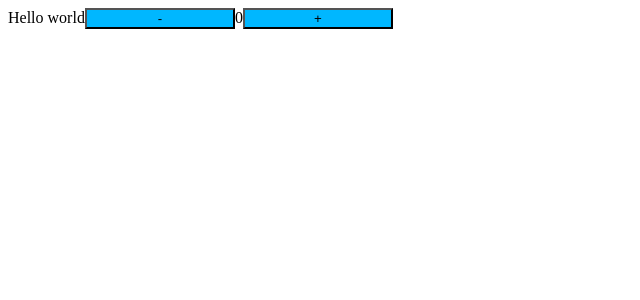
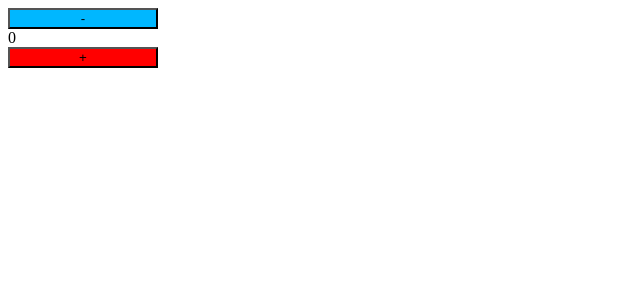
Before and after one commit to UralGuru/webpack-course, a React app: page / in a window 1280 px wide. Shown: the top 300 px of the page, without its empty margins (0-640 px from the left). Built offline with nearby package versions, Linux system fonts and the light colour scheme; the HTML template or start-up script is replaced by a standard one.

Commit message:
CssModules

```diff
--- /dev/null
+++ b/src/components/App.module.scss
@@ -0,0 +1,17 @@
+.button{
+    width: 150px;
+    background-color: #00b7ff;
+
+    &:hover{
+        background-color: #00eeff;
+    }
+};
+
+.redButton{
+    width: 150px;
+    background-color: #ff0000;
+
+    &:hover{
+        background-color: #8f0000;
+    }
+};
--- a/src/components/App.scss
+++ /dev/null
@@ -1,8 +0,0 @@
-button{
-    width: 150px;
-    background-color: #00b7ff;
-
-    &:hover{
-        background-color: #00eeff;
-    }
-}
--- a/src/components/App.tsx
+++ b/src/components/App.tsx
@@ -1,14 +1,16 @@
 import { useState } from "react";
-import "./App.scss"
+import classes from "./App.module.scss"
 
 export const App = () => {
-    const [count, setCount] = useState<number>(0)
+  const [count, setCount] = useState<number>(0);
+
   return (
     <>
-        Hello world
-        <button onClick={()=>setCount(count-1)}>-</button>
-        {count}
-        <button onClick={()=>setCount(count+1)}>+</button>
+        <button className={classes.button} onClick={()=>setCount(count-1)}>-</button>
+
+        <div>{count}</div>
+
+        <button className={classes.redButton} onClick={()=>setCount(count+1)}>+</button>
     </>
   );
 };
```
Also changed, not shown: src/global.d.ts (added, +7 -0 lines).
